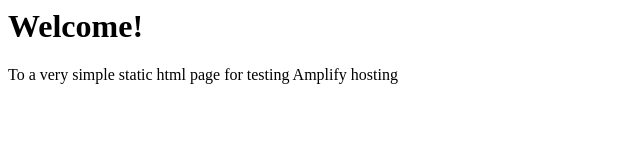
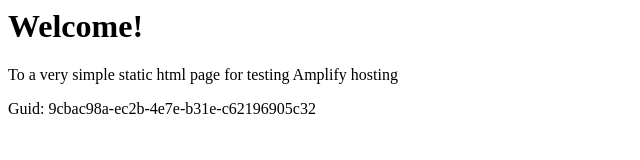
Before and after one commit to aws-aemilia-iad/Github-PR-Commit-Integration-Test-DoNotTouch-GitHubAutoBuildCanaryTest-v1-preprod-us-east-1, a website: page src/index.html in a window 1280 px wide. Shown: the whole page, without its empty margins (0-640 px from the left). Drawn offline with Linux system fonts and the light colour scheme.

Commit message:
commit from integ tests

```diff
--- a/src/index.html
+++ b/src/index.html
@@ -1,3 +1,5 @@
+
+
 <html lang="en">
 
 <head>
@@ -10,6 +12,6 @@
 <body>
     <h1>Welcome!</h1>
     <p>To a very simple static html page for testing Amplify hosting</p>
-</body>
+    <p>Guid: 9cbac98a-ec2b-4e7e-b31e-c62196905c32</p></body>
 
 </html>
```
